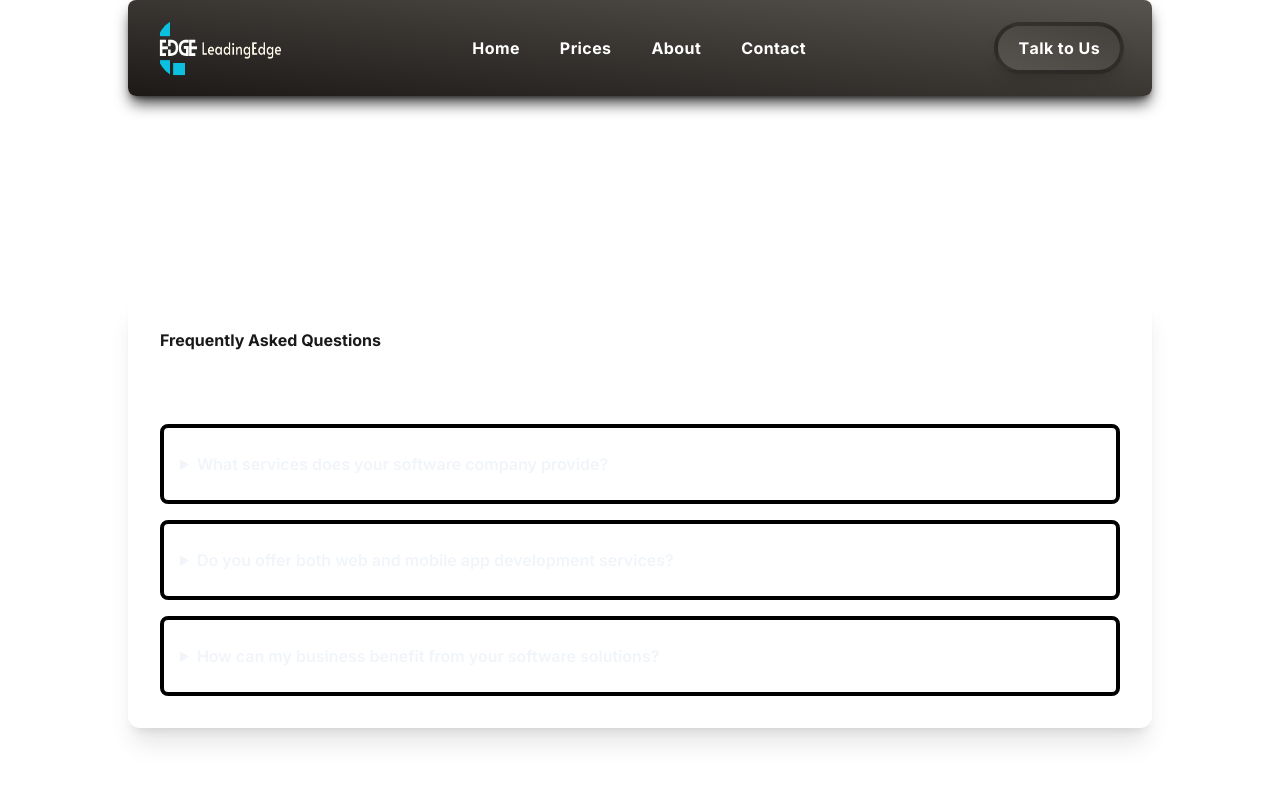
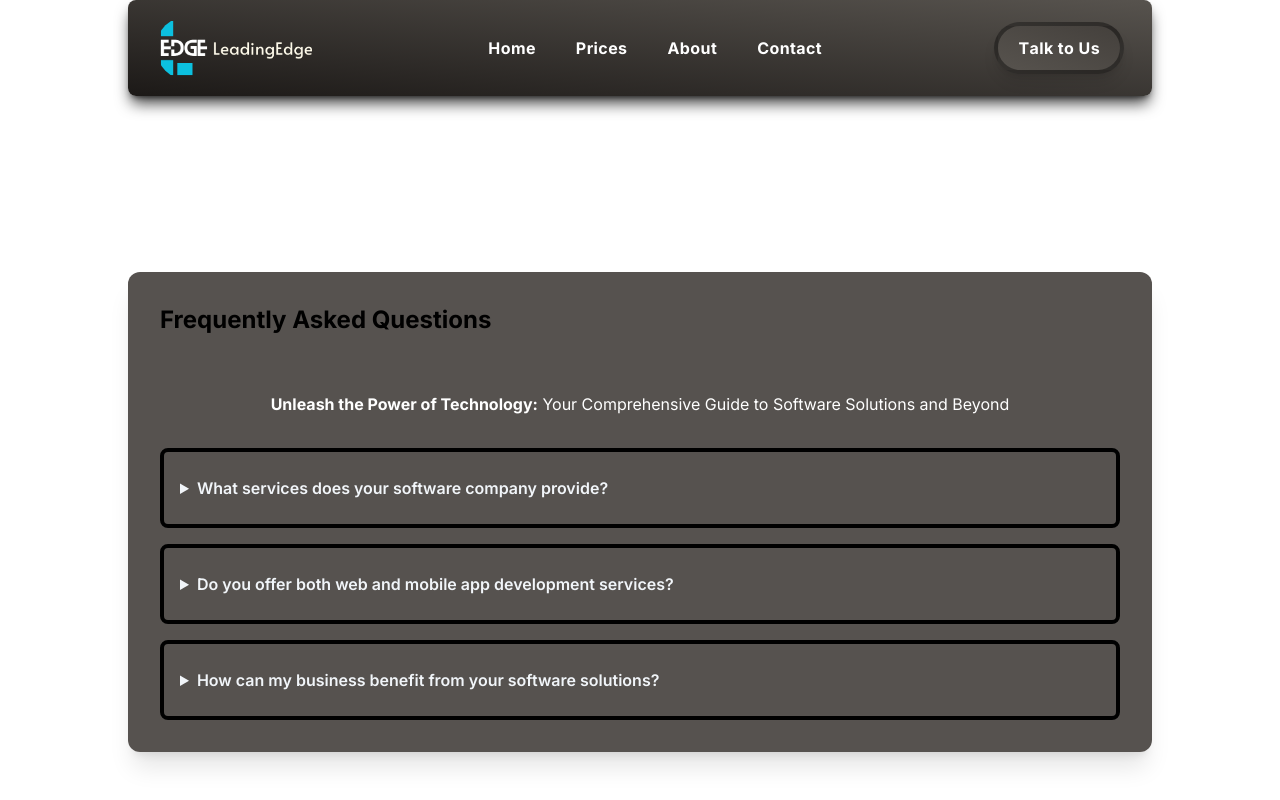
Before and after one commit to ShayanAhmed-0/LeadingEdge, a Next.js app: page /faq in a window 1280 px wide. Shown: the top 800 px of the page. Built offline with nearby package versions, Linux system fonts and the light colour scheme.

Commit message:
faq_changed

```diff
--- a/src/app/faq/page.js
+++ b/src/app/faq/page.js
@@ -8,13 +8,13 @@ const page = () => {
       <Navbar/>
     <div className="flex items-center justify-center min-h-screen">
       <section
-        style={{ background: "linear-gradient(to bottom, #685b50, #685b50);" }}
-        class="w-4/5 rounded-xl shadow-xl text-black/90 ">
+        // style={{ background: "linear-gradient(to bottom, #685b50, #685b50);" }}
+        class="w-4/5 bg-stone-700/90 rounded-xl shadow-xl text-black ">
         <div class="container flex flex-col justify-center px-4 py-8 mx-auto md:p-8">
-          <h2 class="text-2xl font-bold sm:text-4xl lg:text-3xl ">
+          <h2 class="text-xl font-bold sm:text-4xl lg:text-3xl ">
             Frequently Asked Questions
           </h2>
-          <p class="mt-4 mb-8 text-white text-center">
+          <p class="mt-14 mb-8 text-white text-center">
             <strong>Unleash the Power of Technology:</strong> Your Comprehensive
             Guide to Software Solutions and Beyond
           </p>
--- a/src/app/globals.css
+++ b/src/app/globals.css
@@ -2,11 +2,11 @@
 @tailwind components;
 @tailwind utilities;
 
-body{
-  /* background-color: rgb(165, 162, 157); */
+/* body{
+  /* background-color: rgb(165, 162, 157);
 
   background-color: white;
-}
+} */
 @layer utilities {
   .backface-hidden {
     backface-visibility: hidden;
--- a/src/app/page.js
+++ b/src/app/page.js
@@ -19,7 +19,7 @@ import Image from 'next/image'
 export default function Home() {
   return (
 
-   <div className='bg-stone-700'>
+   <div className='bg-white'>
    <Navbar/>
    <My_Hero_Section/>
    {/* <Explorecontent/> */}
--- a/src/app/services/service1.css
+++ b/src/app/services/service1.css
@@ -26,11 +26,11 @@
 	font-family: var(--sinSerif);
 	font-size: 1rem;
 }  */
-body {
+/* body {
 	padding-right: calc(var(--size) * .5);
 	overflow-X: hidden;
 	hyphens: auto;
-}
+}  */
  section {
   margin: calc(var(--size) * .5) auto 0;
   width: calc(var(--size) * calc(var(--Nhexa) - 1));
--- a/src/components/book/BookFlip.js
+++ b/src/components/book/BookFlip.js
@@ -75,7 +75,7 @@ const BookFlip = () => {
           </div>
         </div>
         <div className="flex items-center page">
-        <div className="h-full bg-pink-600 bg-center lg:flex lg:flex-col">
+        <div className="h-full bg-black bg-center lg:flex lg:flex-col">
             <Image
               className='lg:pt-16 md:pt-14 sm:pt-12 tab:pt-8 ipad:pt-5 mobile:pt-10'
               src={logo}
--- a/src/layout/navbar/Navbar.jsx
+++ b/src/layout/navbar/Navbar.jsx
@@ -64,7 +64,7 @@ export default function Navbar(){
       <div className="flex items-center justify-between py-4 mx-auto px-7">
         {/* ::Site logo and Name */}
         <a href="#link" className="flex items-center flex-shrink-0 font-medium text-gray-900 title-font md:mb-0">
-<Image src={logo} className='w-32 h-16 rounded-full'/>
+<Image src={logo} className='w-40 h-16 rounded-full'/>
           {/* <svg xmlns="http://www.w3.org/2000/svg" className="w-10 h-10 p-2 text-white rounded-full from-stone-600 to-stone-700" fill="none" viewBox="0 0 24 24" stroke="currentColor">
             <path strokeLinecap="round" strokeLinejoin="round" strokeWidth={2} d="M10 20l4-16m4 4l4 4-4 4M6 16l-4-4 4-4" />
           </svg> */}
```
